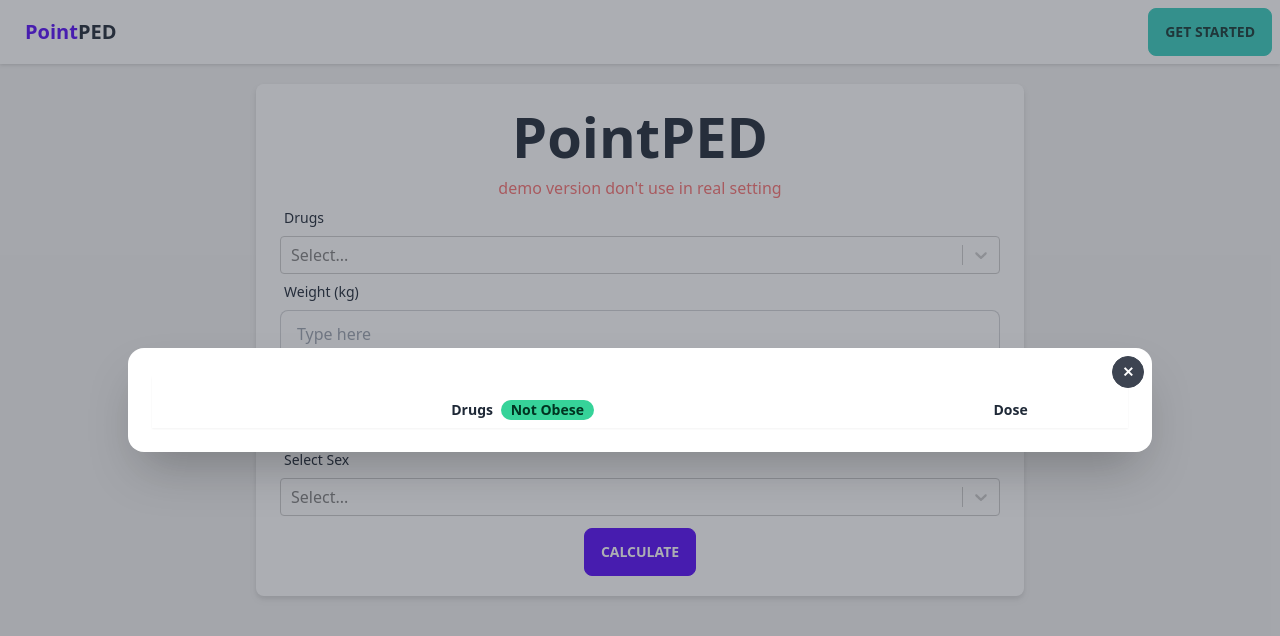
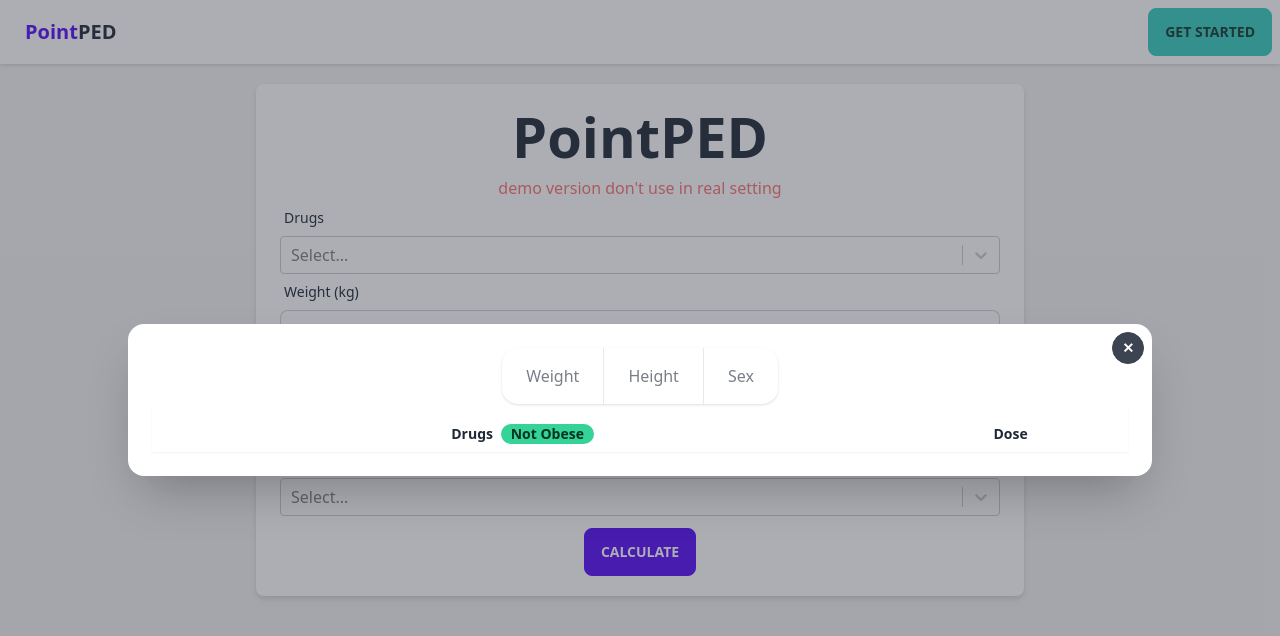
Before and after one commit to swissnp/pointPED, a Next.js app: page / in a window 1280 px wide. Both pictures are taken after a click on the label "CALCULATE". Shown: the top 636 px of the page. Built offline with nearby package versions, Linux system fonts and the light colour scheme.

Commit message:
add stat

```diff
--- a/pages/index.js
+++ b/pages/index.js
@@ -61,7 +61,12 @@ export default function Home() {
         <link rel="icon" href="/favicon.ico" />
         <link rel="manifest" href="/manifest.webmanifest"></link>
       </Head>
-      <input type="checkbox" id="my-modal-3" className={'modal-toggle'} checked={isModalOpen}/>
+      <input
+        type="checkbox"
+        id="my-modal-3"
+        className={"modal-toggle"}
+        checked={isModalOpen}
+      />
       <div className="modal text-base-content">
         <div className="modal-box w-11/12 max-w-5xl">
           <label
@@ -73,8 +78,29 @@ export default function Home() {
           >
             ✕
           </label>
-          <div className=" flex max-h-screen items-center justify-center gap-x-6 pb-1"></div>
-          <div className="overflow-x-auto pt-4 shadow-sm">
+          <div className="flex max-h-screen items-center justify-center gap-x-6 pb-1">
+            <div className="stats max-w-full shadow">
+              <div className="stat place-items-center">
+                <div className="stat-title">Weight</div>
+                <div className="stat-value">{weight}</div>
+                {/* <div className="stat-desc">From January 1st to February 1st</div> */}
+              </div>
+
+              <div className="stat place-items-center">
+                <div className="stat-title">Height</div>
+                <div className="stat-value text-secondary">{height}</div>
+                {/* <div className="stat-desc text-secondary">↗︎ 40 (2%)</div> */}
+              </div>
+
+              <div className="stat place-items-center">
+                <div className="stat-title">Sex</div>
+                <div className="stat-value">{sex}</div>
+                {/* <div className="stat-desc"></div> */}
+              </div>
+            </div>
+          </div>
+
+          <div className="overflow-x-auto pt-2 shadow-sm">
             <table className="table-zebra table-compact w-full">
               <thead>
                 <tr>
@@ -172,14 +198,14 @@ export default function Home() {
                 <span className="label-text">Select Sex</span>
               </label>
               <SexSelectBox onChange={(e) => setSex(e.label)} />
-              <div className=" flex items-center justify-center gap-x-6 pt-3 py-2">
+              <div className=" flex items-center justify-center gap-x-6 py-2 pt-3">
                 <label
                   onClick={(e) => {
                     setIsModalOpen(true);
                     console.log(weight, height);
                   }}
                   // htmlFor="my-modal-3"
-                  className="btn btn-primary"
+                  className="btn-primary btn"
                 >
                   Calculate
                 </label>
```
